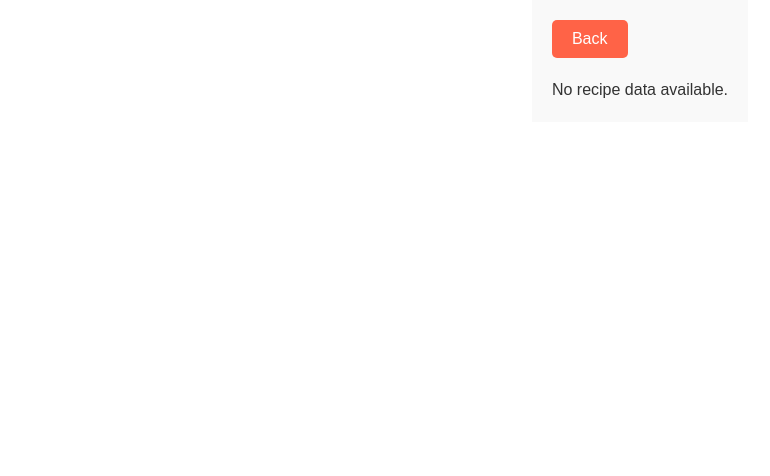
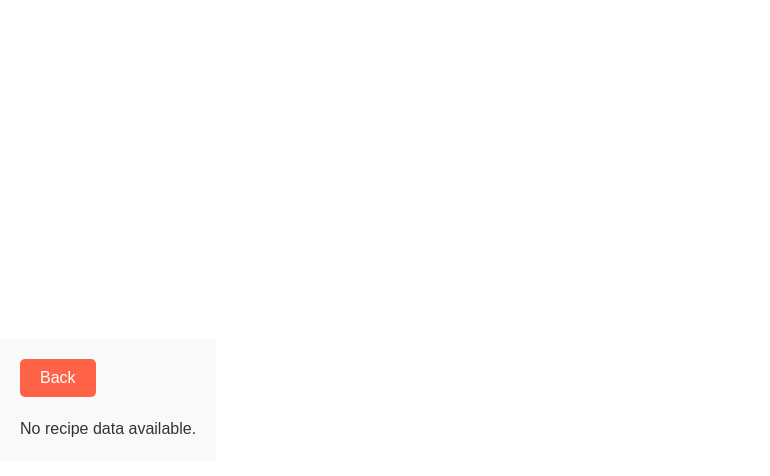
Before and after one commit to zbr79/vite-project, a React (Vite) app: page /vite-project/recipe in a window 1280 px wide. Shown: the top 476 px of the page, without its empty margins (0-770 px from the left). Built offline with nearby package versions, Linux system fonts and the light colour scheme.

Commit message:
revert padding decision

```diff
--- a/src/styles/Footer.css
+++ b/src/styles/Footer.css
@@ -1,24 +1,11 @@
-/* Footer styles to ensure it sticks to the bottom and looks appealing */
-html, body {
-  height: 100%; /* Ensures the full height of the browser window is usable */
-  margin: 0; /* Removes default browser margins */
-  display: flex;
-  flex-direction: column; /* Stacks content vertically */
+.app-footer {
+  width: 100%; /* Ensures the footer extends full width */
+  background-color: #333; /* Sets a dark background for the footer for contrast */
+  color: white; /* Sets the text color to white for visibility against the dark background */
+  text-align: center; /* Centers the text within the footer */
+  padding: 20px 0; /* Adds vertical padding for better spacing */
+  box-shadow: 0 -2px 5px rgba(0,0,0,0.1); /* Adds a subtle shadow above the footer for a slight 3D effect */
+  position: absolute; /* Positions the footer at the absolute bottom */
+  bottom: 0; /* Aligns the footer to the bottom edge of its nearest positioned ancestor */
+  left: 0; /* Ensures it aligns to the left edge, covering the full width */
 }
-
-.app-footer {
-  margin-top: auto; /* Pushes the footer to the bottom of the flex container (body) */
-  width: 100%; /* Ensures the footer extends full width */
-  background-color: #333; /* Dark background for the footer */
-  color: white; /* Light text for contrast */
-  text-align: center; /* Centers the text within the footer */
-  padding: 20px 0; /* Adds padding above and below the text */
-  box-shadow: 0 -2px 5px rgba(0,0,0,0.1); /* Subtle shadow above the footer */
-}
-
-/* Responsive adjustments if needed */
-@media (max-width: 768px) {
-  .app-footer {
-    padding: 10px 0; /* Less padding on smaller screens */
-  }
-}
--- a/src/styles/HomePage.css
+++ b/src/styles/HomePage.css
@@ -1,16 +1,15 @@
 /* Base styles for mobile-first design */
 .HomePage {
-  background-color: #f9f9f9;
+  background-color: gray;
   color: #333;
-  padding: 20px;
   max-width: 100%;
-  margin: auto;
+  min-height:100vh;
 }
 
 /* Override styles for medium devices (tablets and low-resolution desktops) */
 @media (min-width: 451px) and (max-width: 1440px) {
   .HomePage {
-    background-color: red;
+    background-color: blue;
     min-height: 100vh; /* Ensures full screen height */
   }
 }
```
